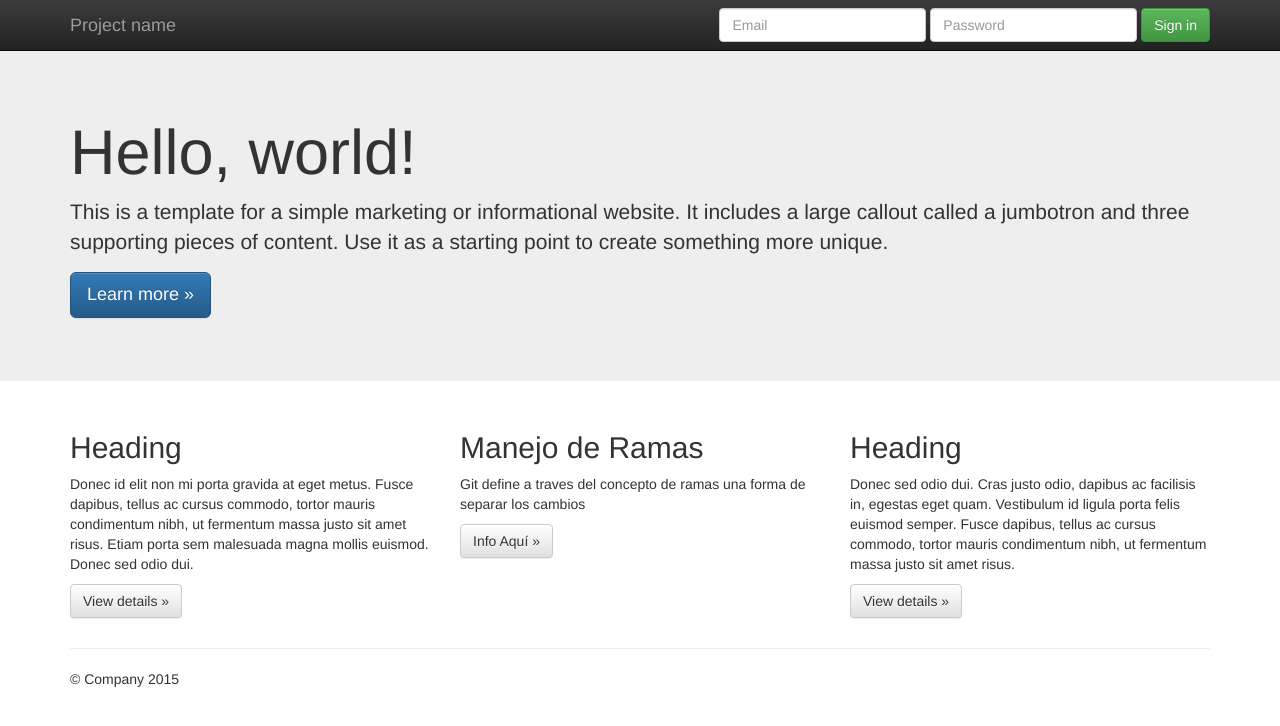
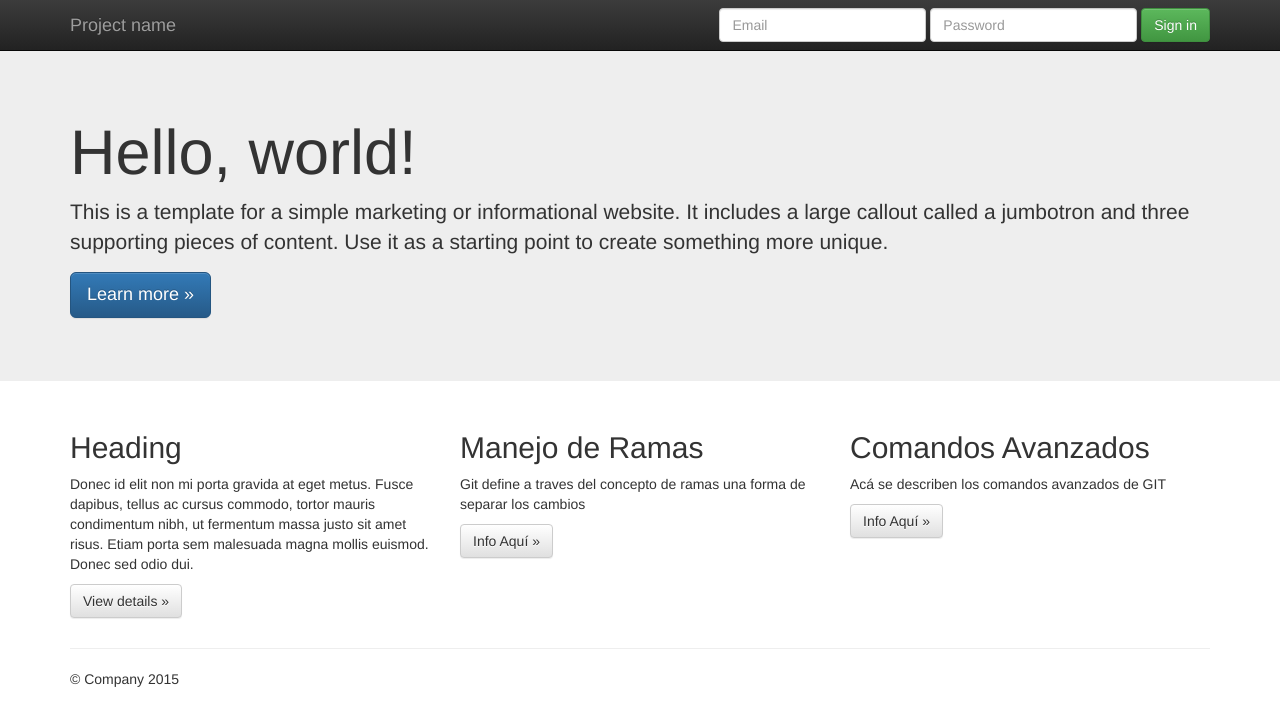
Before and after one commit to RichyMadrid/Trabajo2_Richard_Ureta, a plain HTML site: page index.html in a window 1280 px wide. Drawn offline with nearby package versions, Linux system fonts and the light colour scheme.

Commit message:
Se crea comandos avanzados

```diff
--- a/index.html
+++ b/index.html
@@ -75,9 +75,9 @@
           <p><a class="btn btn-default" href="#" role="button">Info Aquí &raquo;</a></p>
        </div>
         <div class="col-md-4">
-          <h2>Heading</h2>
-          <p>Donec sed odio dui. Cras justo odio, dapibus ac facilisis in, egestas eget quam. Vestibulum id ligula porta felis euismod semper. Fusce dapibus, tellus ac cursus commodo, tortor mauris condimentum nibh, ut fermentum massa justo sit amet risus.</p>
-          <p><a class="btn btn-default" href="#" role="button">View details &raquo;</a></p>
+          <h2>Comandos Avanzados</h2>
+          <p>Acá se describen los comandos avanzados de GIT</p>
+          <p><a class="btn btn-default" href="#" role="button">Info Aquí &raquo;</a></p>
         </div>
       </div>
 
```
